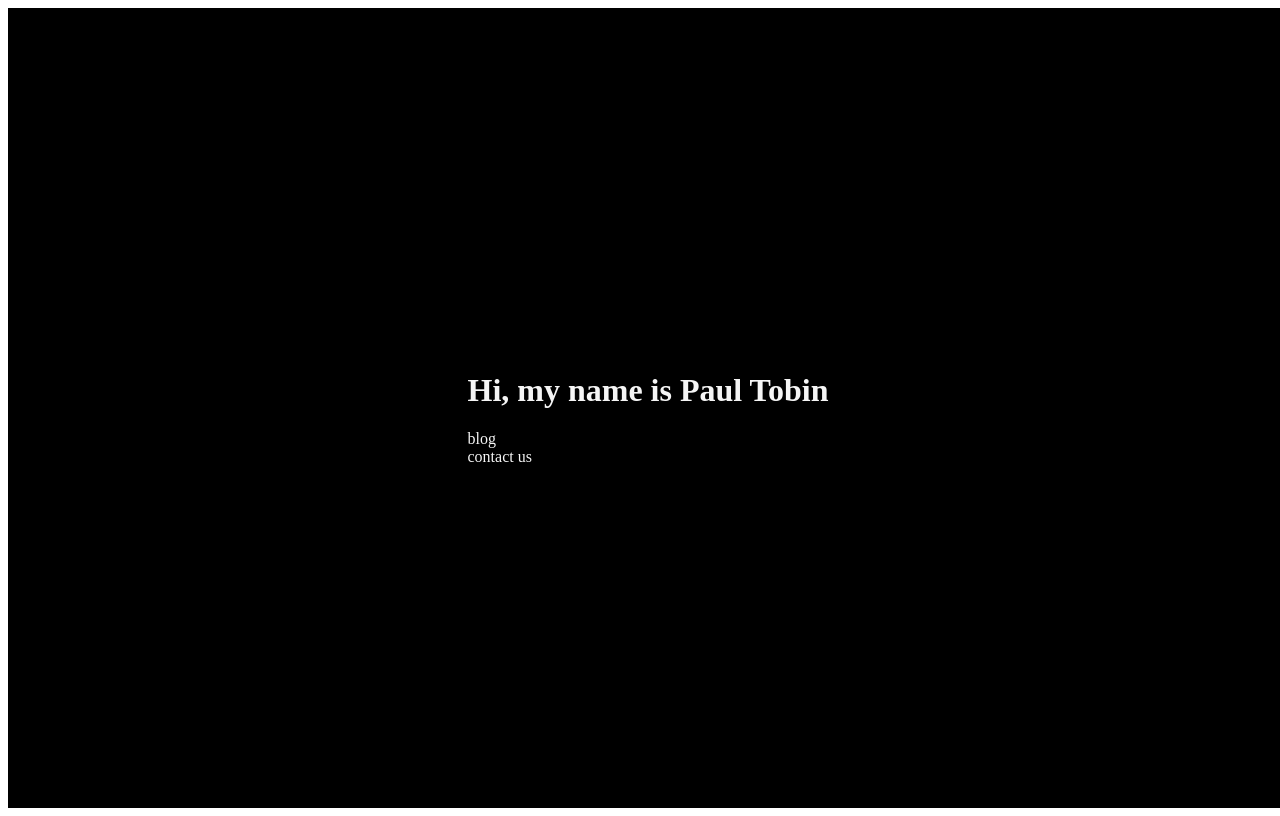
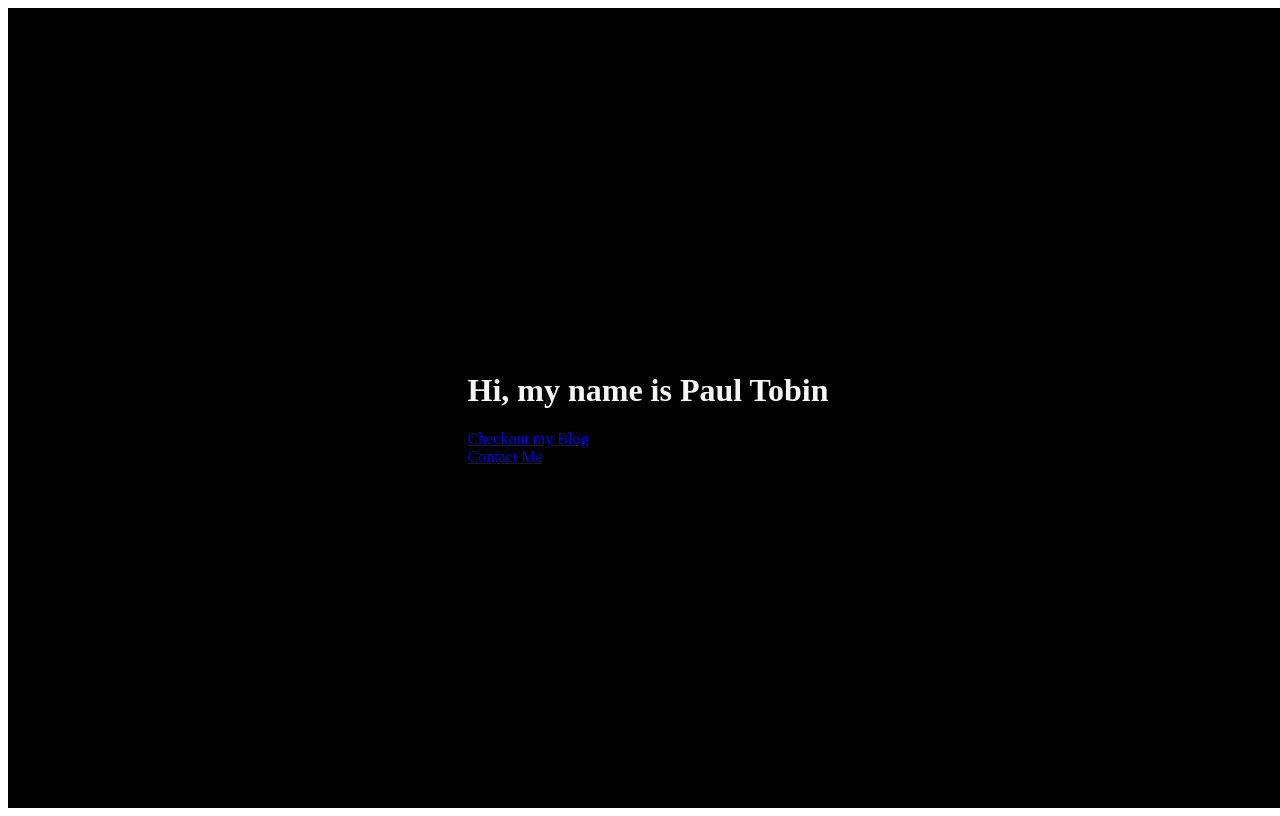
Before and after one commit to tobsirl/next-personal-blog, a Next.js app: page / in a window 1280 px wide. Built offline with nearby package versions, Linux system fonts and the light colour scheme.

Commit message:
Next-Personal-Blog Link

```diff
--- a/app/page.tsx
+++ b/app/page.tsx
@@ -1,3 +1,4 @@
+import Link from 'next/link'
 import styles from '../styles/home.module.css'
 
 export default async function Home() {
@@ -5,8 +6,8 @@ export default async function Home() {
     <div className={styles.home}>
       <div>
         <h1>Hi, my name is Paul Tobin</h1>
-        <div>blog</div>
-        <div>contact us</div>
+        <div><Link href="/blog">Checkout my Blog</Link></div>
+        <div><Link href="/contact">Contact Me</Link></div>
       </div>
     </div>
   )
```
